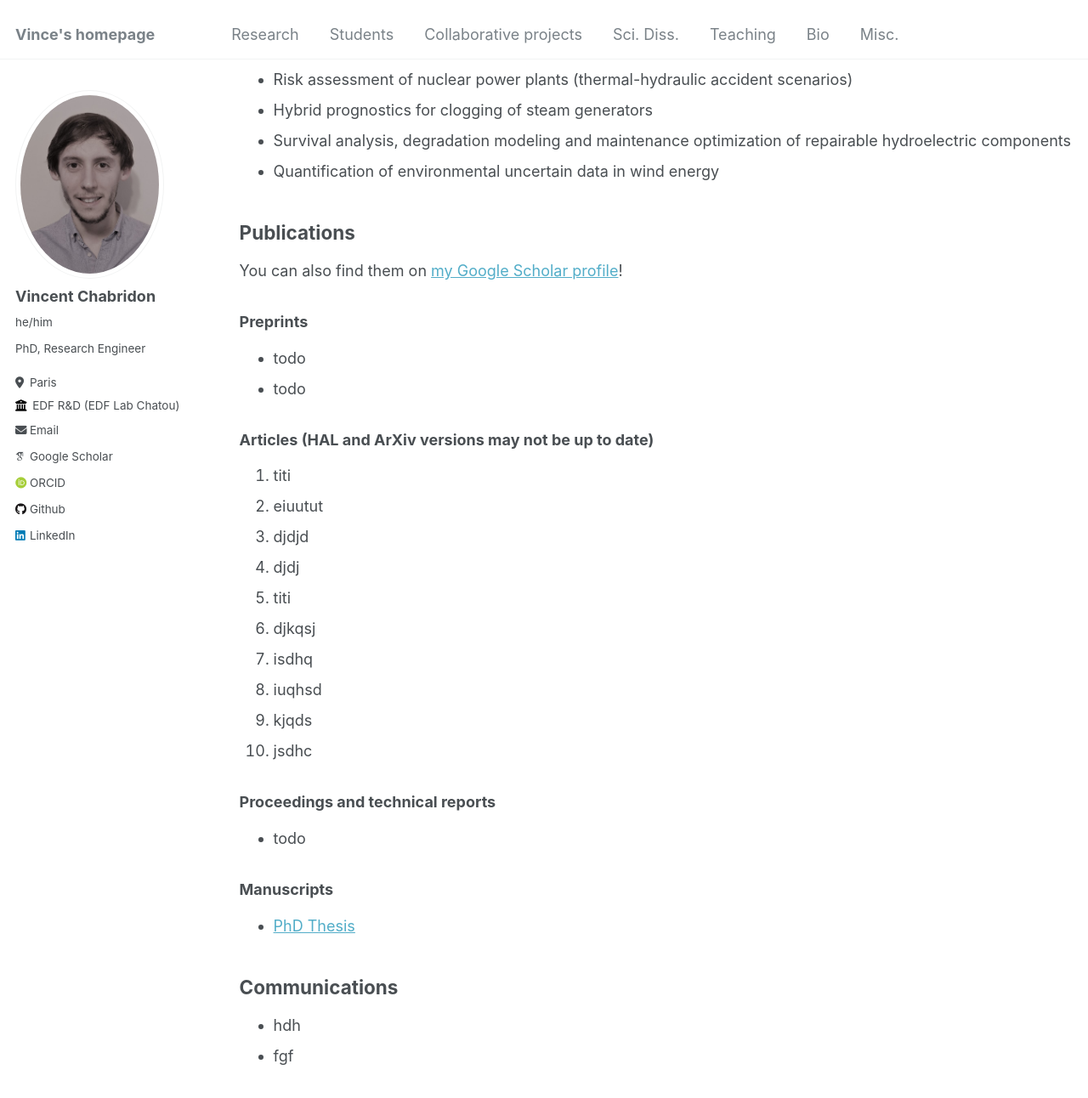
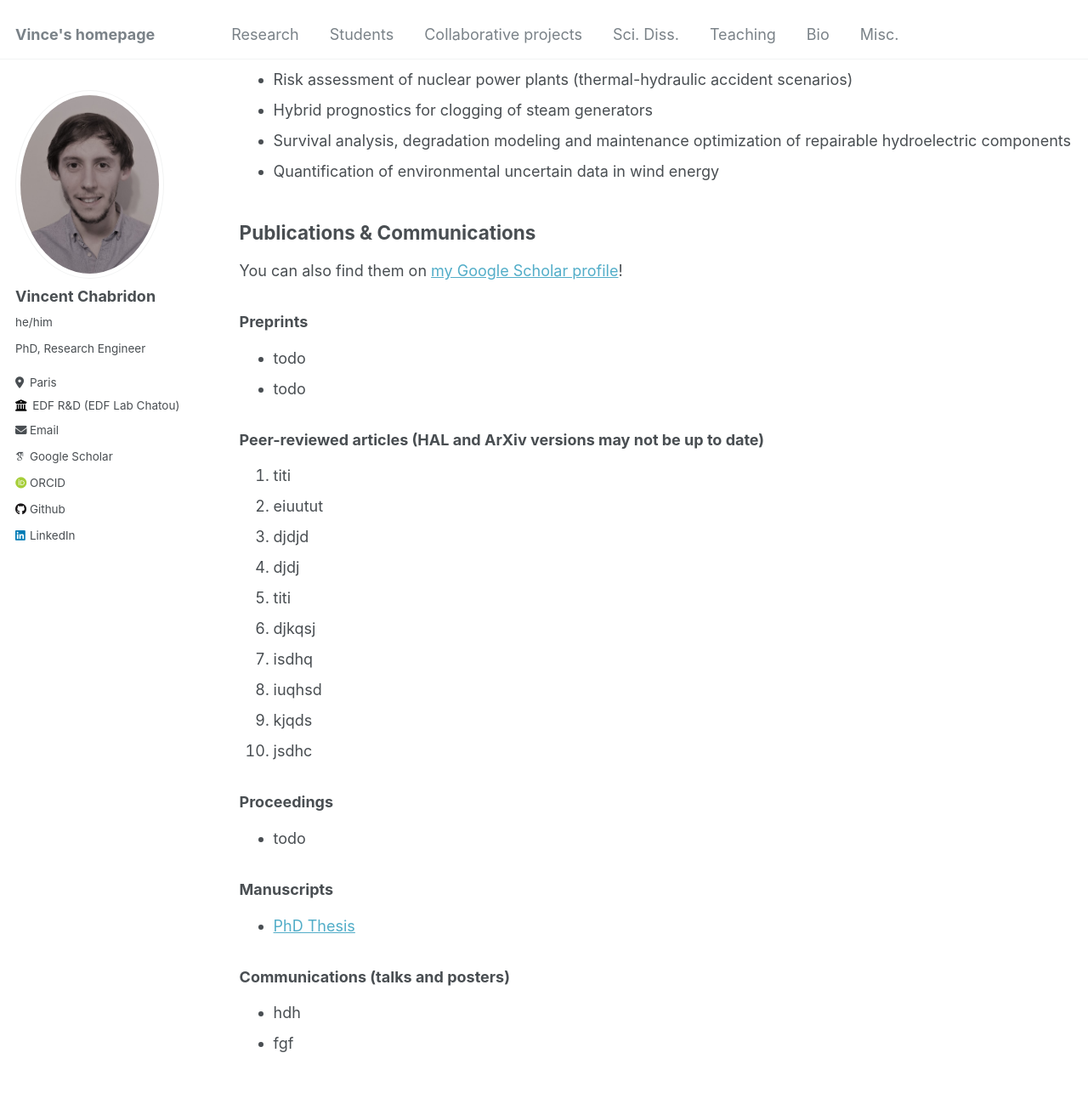
Before and after one commit to vchabri/vchabri.github.io, a Jekyll site: the page built from _pages/research.md, in a window 1280 px wide and 1400 px high, scrolled down 396 px. Shown: the top 1292 px of the window at 85% size. Built offline with Jekyll 4.4.1, drawn with Linux system fonts in a browser that asks for light colours; some web fonts are replaced; some of the changed text lies outside the part shown.

Commit message:
Update research.md

```diff
--- a/_pages/research.md
+++ b/_pages/research.md
@@ -17,7 +17,7 @@ author_profile: true
 * Survival analysis, degradation modeling and maintenance optimization of repairable hydroelectric components
 * Quantification of environmental uncertain data in wind energy
 
-## Publications
+## Publications & Communications
 
 You can also find them on [my Google Scholar profile](https://scholar.google.com/citations?user=xBfXuv0AAAAJ&hl=en)!
 
@@ -26,7 +26,7 @@ You can also find them on [my Google Scholar profile](https://scholar.google.com
 * todo
 * todo
 
-### Articles (HAL and ArXiv versions may not be up to date)
+### Peer-reviewed articles (HAL and ArXiv versions may not be up to date)
 
 10. titi
 9. eiuutut
@@ -39,13 +39,13 @@ You can also find them on [my Google Scholar profile](https://scholar.google.com
 2. kjqds
 1. jsdhc
 
-### Proceedings and technical reports
+### Proceedings
 * todo
 
 ### Manuscripts
 * [PhD Thesis](https://theses.hal.science/tel-02087860v1)
 
-## Communications
+### Communications (talks and posters)
 
 * hdh
 * fgf
```
Also changed, not shown: other parts of _pages/research.md (+1 -1 lines).
